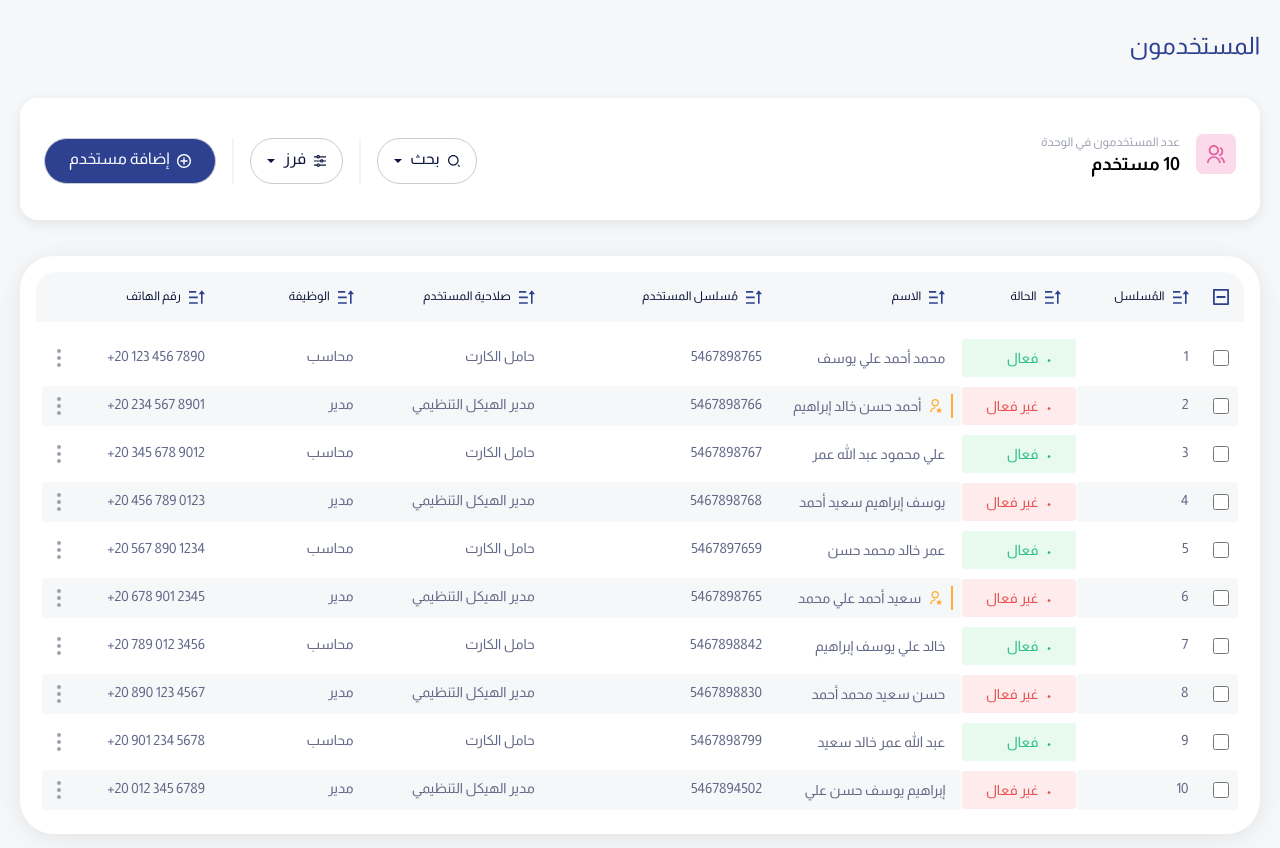
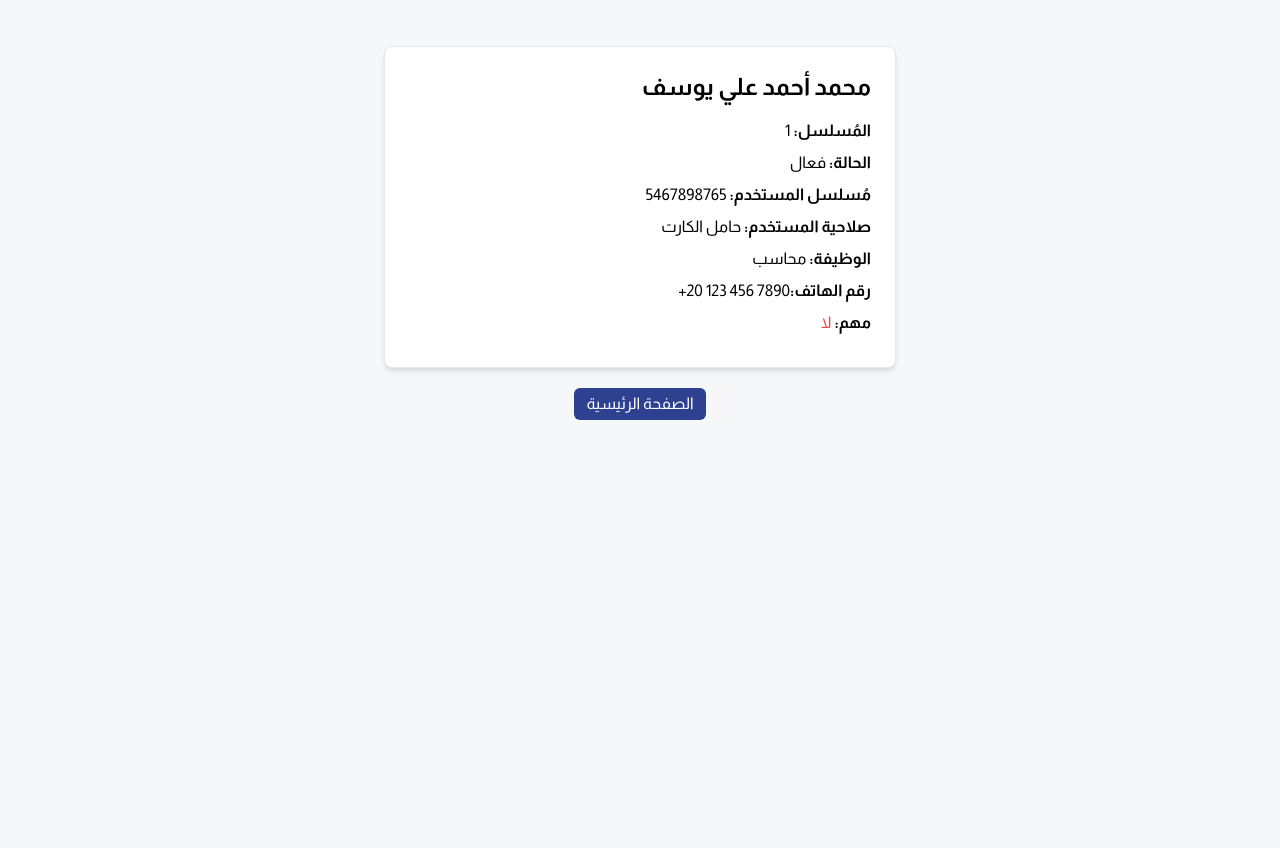
Before and after one commit to MarcoRizzk/Solarus, an Angular app: page /employee/1 in a window 1280 px wide. Before the commit this address led to /home. Shown: the top 848 px of the page. After the commit the page ends 800 px from the top, so only its background shows below. Built offline with nearby package versions, Linux system fonts and the light colour scheme.

Commit message:
last touches

```diff
--- a/src/app/home/home.component.html
+++ b/src/app/home/home.component.html
@@ -65,8 +65,8 @@
       class="w-full !rounded-t-none !rounded-b-[18px]"
     >
       <div class="flex flex-col gap-2">
-        <div class="grid grid-cols-12 py-5 px-6 text-primary">
-          <div class="col-span-4 flex flex-col gap-5">
+        <div class="grid grid-cols-12 py-5 px-6 text-primary gap-4 md:gp-0">
+          <div class="col-span-12 md:col-span-4 flex flex-col gap-2 md:gap-5">
             <p class="text-lg">الوظيفة:</p>
             <div class="flex flex-wrap gap-4">
               <div
@@ -83,7 +83,7 @@
               </div>
             </div>
           </div>
-          <div class="col-span-4 flex flex-col gap-5">
+          <div class="col-span-12 md:col-span-4 flex flex-col gap-2 md:gap-5">
             <p class="text-lg">الحالة:</p>
             <div class="flex flex-wrap gap-4">
               <div
@@ -100,7 +100,7 @@
               </div>
             </div>
           </div>
-          <div class="col-span-4 flex flex-col gap-5">
+          <div class="col-span-12 md:col-span-4 flex flex-col gap-2 md:gap-5">
             <p class="text-lg">صلاحية المستخدم:</p>
             <div class="flex flex-wrap gap-4">
               <div
@@ -151,7 +151,9 @@
       class="w-full flex bg-background rounded-t-[20px] py-4 px-[6px] mb-4 h-[50px] min-w-[1037px]"
     >
       <div class="w-[2.8%] flex items-center justify-center">
-        <img src="./../../assets/icons/minus-box.svg" />
+        <button (click)="handleMultiSelection()">
+          <img src="./../../assets/icons/minus-box.svg" />
+        </button>
       </div>
       <div class="w-[10.7%] flex gap-2 pr-4">
         <button (click)="sortBy('serial')" title="الترتيب حسب المُسلسل">
@@ -205,12 +207,7 @@
     </div>
 
     <!-- Table Contents -->
-    <ng-container
-      *ngFor="
-        let employee of shownEmployees
-        let i = index
-      "
-    >
+    <ng-container *ngFor="let employee of shownEmployees; let i = index">
       <div
         class="w-full flex px-[6px] text-tabletxt text-sm h-10 mb-2 min-w-[1037px]"
       >
@@ -222,6 +219,7 @@
             class="w-4 h-4"
             type="checkbox"
             (click)="onCheckboxChange(employee)"
+            [checked]="this.selectedEmployees.includes(employee)"
           />
         </div>
         <div
@@ -286,9 +284,18 @@
           class="w-[2.8%] flex items-center justify-center"
           [ngClass]="(i + 1) % 2 === 0 ? 'bg-background' : 'bg-white'"
         >
-          <button>
+          <button [matMenuTriggerFor]="emplyeeMenu">
             <img src="./../../assets/icons/3-dots.svg" />
           </button>
+          <mat-menu #emplyeeMenu="matMenu" class="!bg-white rounded-md">
+            <button
+              (click)="gotoSingleEmployeePage(employee.serial)"
+              mat-menu-item
+              class="!text-tabletxt"
+            >
+              Go to employee page
+            </button>
+          </mat-menu>
         </div>
       </div>
     </ng-container>
@@ -311,4 +318,11 @@
       لا توجد بيانات مطابقة لنتيجة البحث
     </div>
   </div>
+  <button
+    class="bg-negative rounded-full px-3 py-1 flex-nowrap w-1/2 md:w-1/5 mx-auto"
+    *ngIf="selectedEmployees.length > 0"
+    (click)="hideSelected()"
+  >
+    اخفاء الموظفيين المختاريين
+  </button>
 </div>
--- a/src/app/home/home.component.ts
+++ b/src/app/home/home.component.ts
@@ -14,7 +14,7 @@ export class HomeComponent implements OnInit {
   selectedEmployees: Employee[] = [];
   filteredEmployees: Employee[] = [];
   searchedEmployees: Employee[] = [];
-  shownEmployees: Employee[]=[]
+  shownEmployees: Employee[] = [];
   showFiltered = false;
   showSearched = false;
   allFunctions: Set<string> = new Set();
@@ -163,7 +163,7 @@ export class HomeComponent implements OnInit {
     this.showFiltered = true;
     this.updateUrlParams();
     this.employeesService.getEmployees(this.filter).subscribe((result) => {
-      this.filteredEmployees=this.shownEmployees = result;
+      this.filteredEmployees = this.shownEmployees = result;
     });
   }
 
@@ -186,14 +186,39 @@ export class HomeComponent implements OnInit {
         ? this.filteredEmployees
         : this.allEmployees;
       const searchTxtLower = this.searchTxt.toLowerCase();
-      this.searchedEmployees= this.shownEmployees = dataToSearchIn.filter((employee) =>
-        Object.values(employee).some((value) =>
-          value.toString().toLowerCase().includes(searchTxtLower)
-        )
+      this.searchedEmployees = this.shownEmployees = dataToSearchIn.filter(
+        (employee) =>
+          Object.values(employee).some((value) =>
+            value.toString().toLowerCase().includes(searchTxtLower)
+          )
       );
     } else {
       this.showSearched = false;
-      this.shownEmployees = this.showFiltered? this.filteredEmployees: this.allEmployees
+      this.shownEmployees = this.showFiltered
+        ? this.filteredEmployees
+        : this.allEmployees;
     }
   }
+
+  gotoSingleEmployeePage(emplyeeSerial: number) {
+    console.log(emplyeeSerial);
+    this.router.navigate([`employee/${emplyeeSerial}`]);
+  }
+
+  handleMultiSelection() {
+    if (this.selectedEmployees.length > 0) {
+      this.selectedEmployees = [];
+    } else {
+      this.selectedEmployees = this.shownEmployees;
+    }
+  }
+
+  hideSelected() {
+    for (const emplyee of this.selectedEmployees) {
+      this.shownEmployees = this.shownEmployees.filter(
+        (emp) => emp !== emplyee
+      );
+    }
+    this.selectedEmployees = [];
+  }
 }
--- a/src/app/single-employee/single-employee.component.html
+++ b/src/app/single-employee/single-employee.component.html
@@ -1 +1,41 @@
-hi id = {{ employeeId }}
+<!-- employee.component.html -->
+<div class="container mx-auto p-4">
+  <div class="max-w-lg mx-auto p-6 border rounded-lg shadow-md bg-white">
+    <h2 class="text-2xl font-bold mb-4">{{ employee?.name }}</h2>
+    <div class="mb-2">
+      <span class="font-semibold">المُسلسل:</span> {{ employee?.serial }}
+    </div>
+    <div class="mb-2">
+      <span class="font-semibold">الحالة:</span> {{ employee?.status }}
+    </div>
+    <div class="mb-2">
+      <span class="font-semibold">مُسلسل المستخدم:</span>
+      {{ employee?.userSerial }}
+    </div>
+    <div class="mb-2">
+      <span class="font-semibold">صلاحية المستخدم:</span>
+      {{ employee?.userAuthority }}
+    </div>
+    <div class="mb-2">
+      <span class="font-semibold">الوظيفة:</span> {{ employee?.function }}
+    </div>
+    <div class="mb-2">
+      <span class="font-semibold">رقم الهاتف:</span>
+      <span dir="ltr">{{ employee?.mobile }}</span>
+    </div>
+    <div class="mb-2">
+      <span class="font-semibold">مهم:</span>
+      <span [ngClass]="employee?.vip ? 'text-green-500' : 'text-red-500'">
+        {{ employee?.vip === true ? "نعم" : "لا" }}
+      </span>
+    </div>
+  </div>
+  <div class="w-full flex">
+    <button
+      class="mx-auto mt-5 px-3 py-1 bg-primary text-white rounded-md"
+      (click)="navigateToHomePage()"
+    >
+      الصفحة الرئيسية
+    </button>
+  </div>
+</div>
--- a/src/app/single-employee/single-employee.component.ts
+++ b/src/app/single-employee/single-employee.component.ts
@@ -1,5 +1,7 @@
 import { Component, OnInit } from '@angular/core';
 import { ActivatedRoute, Router } from '@angular/router';
+import { EmployeesService } from '../services/employees.service';
+import { Employee } from '../dtos/employee.dto';
 
 @Component({
   selector: 'app-single-employee',
@@ -7,18 +9,35 @@ import { ActivatedRoute, Router } from '@angular/router';
   styleUrls: ['./single-employee.component.scss'],
 })
 export class SingleEmployeeComponent implements OnInit {
-  employeeId!: number;
+  employeeSerial!: number;
+  employee: Employee | undefined;
 
-  constructor(private route: ActivatedRoute, private router: Router) {}
+  constructor(
+    private route: ActivatedRoute,
+    private router: Router,
+    private employeeService: EmployeesService
+  ) {}
 
   ngOnInit(): void {
     this.route.paramMap.subscribe((params) => {
       const id = params.get('id');
-      if (id && typeof id === 'number') {
-        this.employeeId = +id;
+      if (id) {
+        this.employeeSerial = +id;
+        this.employeeService
+          .getEmployeeBySerial(this.employeeSerial)
+          .subscribe((res) => {
+            if (res) {
+              this.employee = res;
+            } else {
+              this.router.navigate(['/home']);
+            }
+          });
       } else {
         this.router.navigate(['/home']);
       }
     });
   }
+  navigateToHomePage() {
+    this.router.navigate(['/home']);
+  }
 }
```
Also changed, not shown: src/app/app.module.ts (+7 -10 lines).
